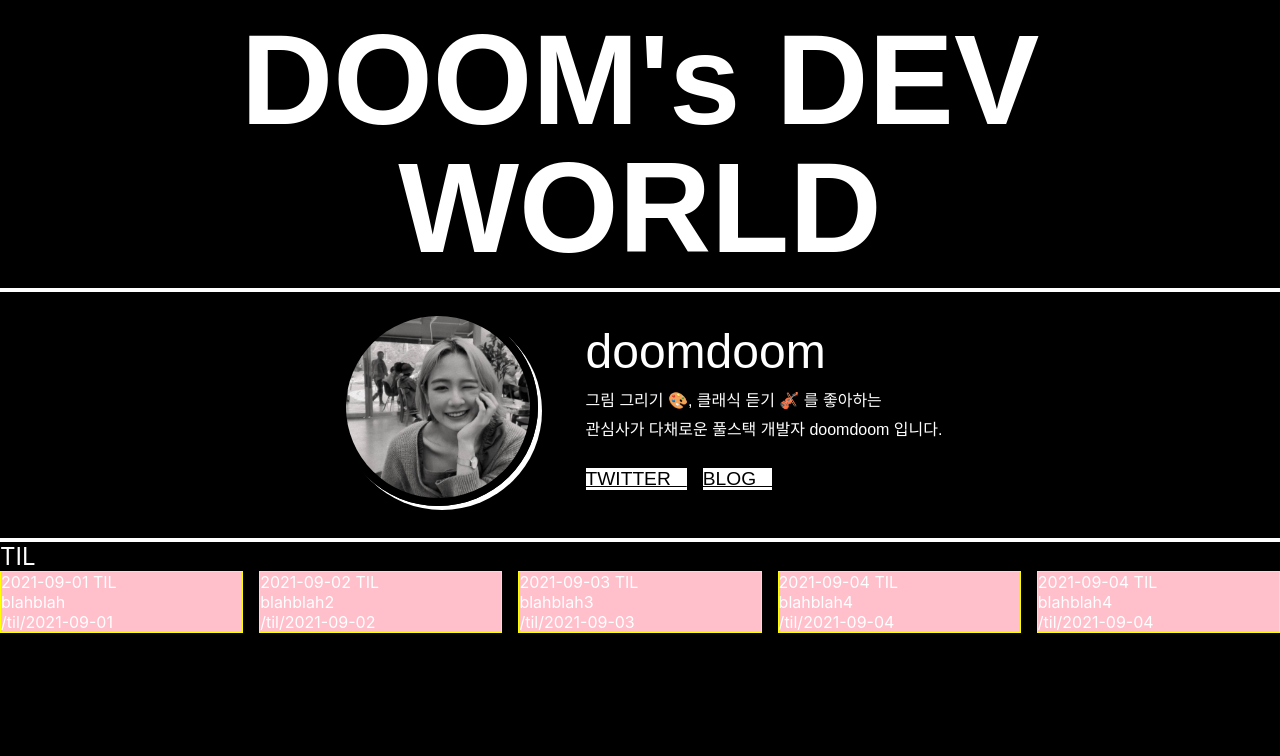
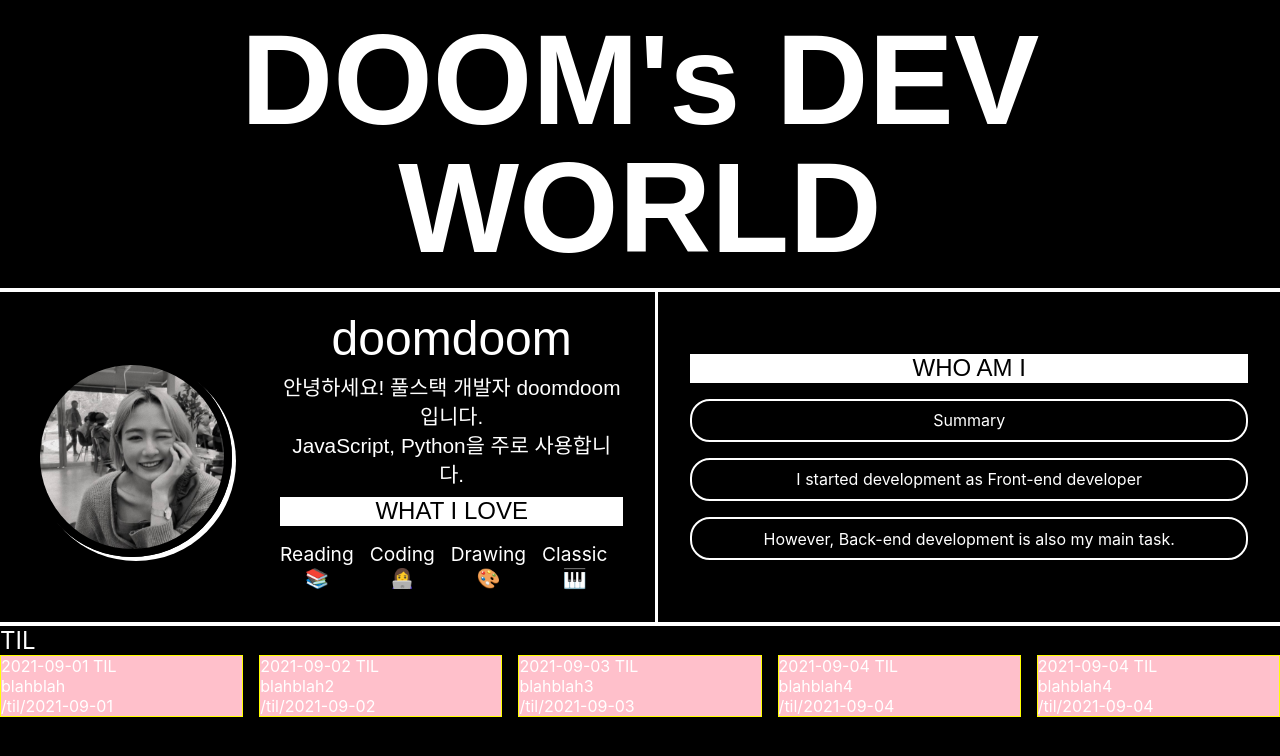
Before and after one commit to dmydms/react-dooms-blog, a Next.js app: page / in a window 1280 px wide. Shown: the top 756 px of the page. Built offline with nearby package versions, Linux system fonts and the light colour scheme.

Commit message:
feat: WHO AM I 섹션 추가 - 일부 디자인 수정

```diff
--- a/components/Profile.jsx
+++ b/components/Profile.jsx
@@ -1,17 +1,39 @@
 import styles from './Profile.module.scss'
+import Link from 'next/Link'
 
 export default function Profile() {
     return (
         <div className={styles.root}>
-            <img className={styles.profile_img} src={'/images/profile_img.jpg'} alt="Picture of the author" />
-            <div className={styles.profile_desc_wrapper}>
-                <h2>doomdoom</h2>
-                <p>그림 그리기 🎨, 클래식 듣기 🎻 를 좋아하는 <br/>관심사가 다채로운 풀스택 개발자 doomdoom 입니다. </p>
-                <ul>
-                    <li><a href={'https://twitter.com/doomydoomydooms'} target={'_blank'}>TWITTER&nbsp;&nbsp;&nbsp;</a></li>
-                    <li><a href={'https://doomydoomydooms.medium.com/'} target={'_blank'}>BLOG&nbsp;&nbsp;&nbsp;</a></li>
+            <section className={styles.profile_section}>
+                <img className={styles.profile_img} src={'/images/profile_img.jpg'} alt="Picture of the author" />
+                <div className={styles.profile_desc_wrapper}>
+                    <h2>doomdoom</h2>
+                    <p> 안녕하세요! 풀스택 개발자 doomdoom 입니다. <br/> JavaScript, Python을 주로 사용합니다. </p>
+                    <div className={styles.favorites_wrapper}>
+                        <h2 className={styles.sub_title}>WHAT I LOVE</h2>
+                        <ul className={styles.favorites}>
+                            <li className={styles.favorites_item}>Reading 📚</li>
+                            <li className={styles.favorites_item}>Coding 👩‍💻</li>
+                            <li className={styles.favorites_item}>Drawing 🎨</li>
+                            <li className={styles.favorites_item}>Classic 🎹</li>
+                        </ul>
+                    </div>
+                </div>
+            </section>
+            <section className={styles.profile_section}>
+                <h2 className={styles.sub_title}>WHO AM I</h2>
+                <ul className={styles.btns_wrapper}>
+                    <a target={'_blank'} href={'https://iced-farmer-712.notion.site/Full-Stack-Developer-1292017ba65e4e558213042533285032'}>
+                        <li className={styles.round_btn}>Summary</li>
+                    </a>
+                    <a target={'_blank'} href={'https://iced-farmer-712.notion.site/Full-Stack-Developer-1292017ba65e4e558213042533285032'}>
+                        <li className={styles.round_btn}>I started development as Front-end developer</li>
+                    </a>
+                    <a target={'_blank'} href={'https://iced-farmer-712.notion.site/Full-Stack-Developer-1292017ba65e4e558213042533285032'}>
+                        <li className={styles.round_btn}>However, Back-end development is also my main task.</li>
+                    </a>
                 </ul>
-            </div>
+            </section>
         </div>
     )
 }
--- a/components/Profile.module.scss
+++ b/components/Profile.module.scss
@@ -1,53 +1,107 @@
 .root {
-    padding: 1rem 0 2rem;
     display: flex;
-    margin: auto;
+}
+
+.profile_section {
+    display: flex;
+    flex: 1 1;
+    border-right: solid 3px white;
+    display: flex;
+    justify-content: center;
+    padding: 0 2rem;
+    align-items: center;
+}
+
+.profile_section:last-child {
+    border: none;
+    flex-direction: column;
+
 }
 
 
 .profile_img {
     width: 200px;
+    height: 200px;
     border-radius: 100%;
     border: solid 8px black;
     box-shadow: 4px 4px white;
-    margin-right: 3rem;
+    margin: 0 3rem 0 0;
 }
 
 .profile_desc_wrapper {
     display: flex;
     flex-direction: column;
     justify-content: center;
-    align-items: flex-start;
+    align-items: center;
     color: white;
+    margin: 1.2rem 0 2rem;
 
-    h2 {
+
+    & > h2 {
         font-family: 'Montserrat', sans-serif;
         font-size: 3rem;
     }
 
-    p {
+    & > p {
         text-align: left;
-        margin-top: 0.5rem;
-        font-family: 'GmarketSansLight', sans-serif;
-        font-size: 1rem;
+        margin: 0.5rem 0;
+        font-family: 'Gothic A1', sans-serif;
+        font-size: 1.3rem;
         font-stretch: expanded;
+        font-weight: 300;
         line-height: 1.8rem;
+        text-align: center;
     }
 
-    ul {
-        display: flex;
-        font-family: 'Montserrat', sans-serif;
-        color: black;
+}
+
+.favorites_wrapper {
+    display: flex;
+    align-items: center;
+    flex-direction: column;
+    width: 100%;
+}
+
+.sub_title {
+    width: 100%;
+    font-family: 'Montserrat', sans-serif;
+    font-size: 1.5rem;
+    color: black;
+    line-height: 1.2;
+    margin: 0 0 1rem;
+    background-color: white;
+}
+
+.favorites {
+    width: 100%;
+    display: flex;
+
+    .favorites_item {
+        margin-right: 1rem;
         font-size: 1.2rem;
-        margin-top: 1.5rem;
-
-        li {
-            background-color: white;
-            margin-right: 1rem;
-        }
-
-        li:hover {
-            background-color: #33FF33;
-        }
     }
 }
+
+.btns_wrapper,
+.btns_wrapper > a {
+    width: 100%;
+}
+
+.round_btn {
+    width: 100%;
+    padding: 0.6rem 0;
+    border-radius: 20px;
+    border: solid 2px white;
+    color: white;
+    margin: 0 0 1rem;
+}
+
+.btns_wrapper > a:last-child > .round_btn {
+    margin: 0;
+}
+
+.round_btn:hover {
+    background-color: white;
+    color: black;
+    transition: background 0.3s ease-out;
+}
```
